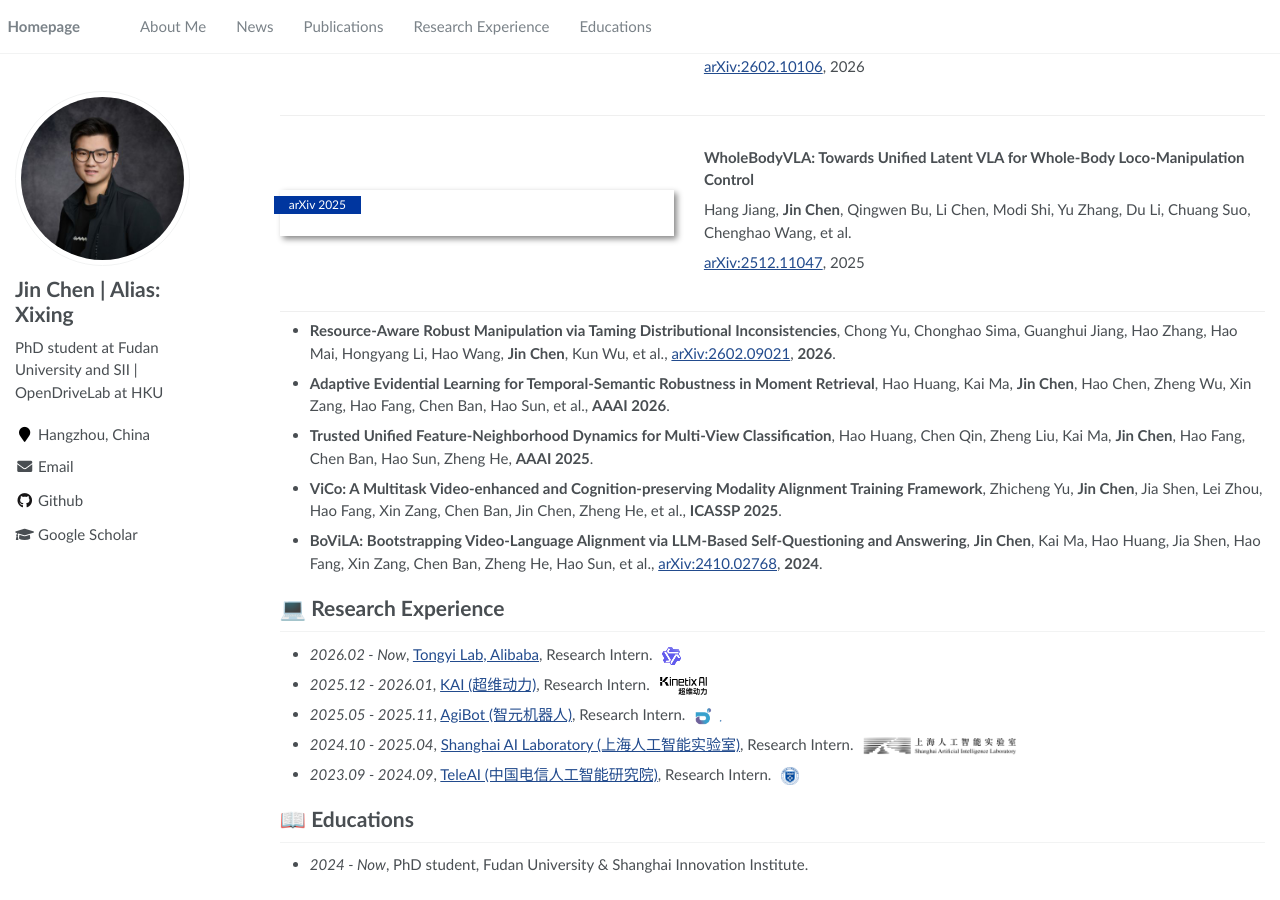
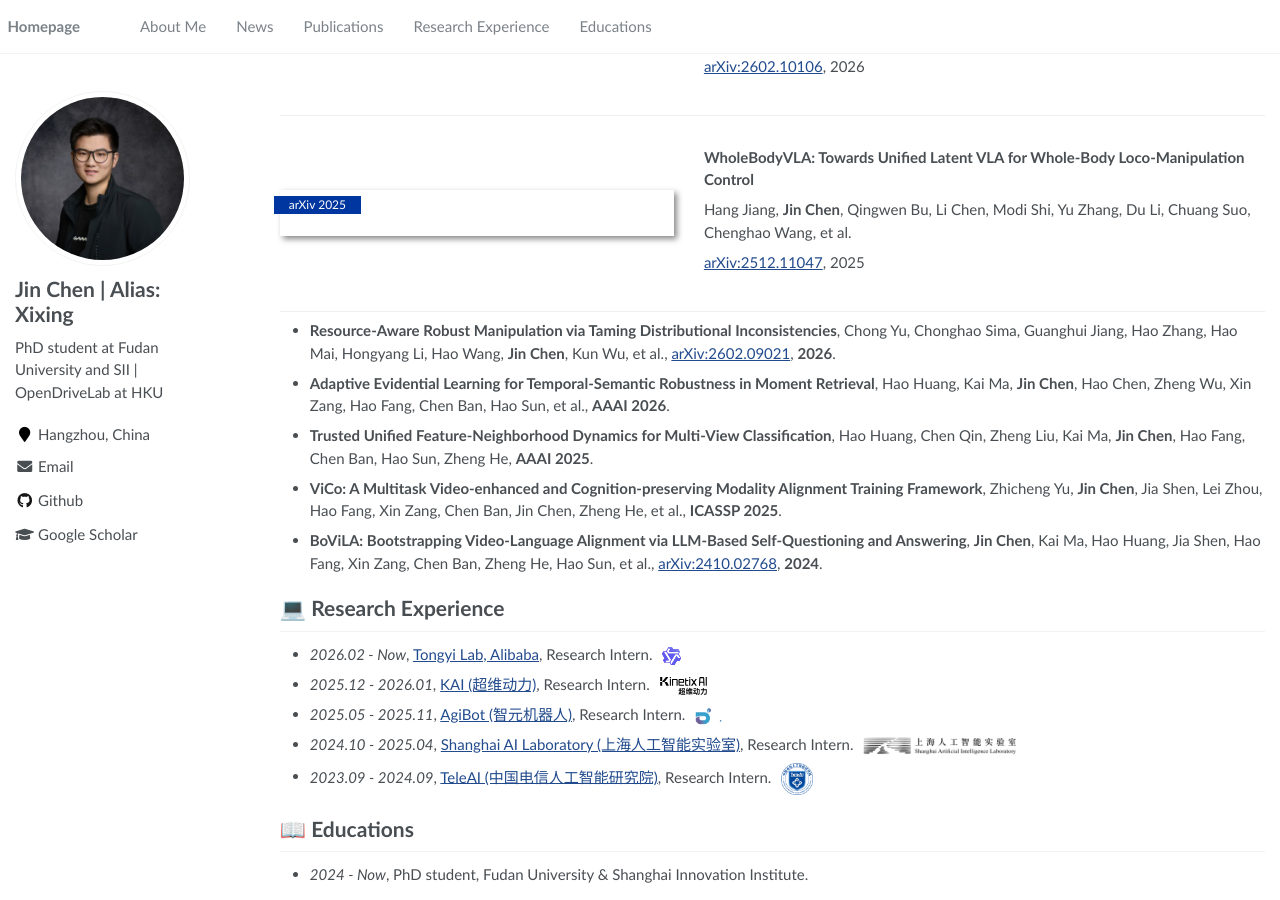
Before and after one commit to JinChen0056/jinchen0056.github.io, a Jekyll site: the page built from _pages/about.md, in a window 1280 px wide and 900 px high, scrolled down 676 px. Built offline with Jekyll 4.4.1, drawn with Linux system fonts in a browser that asks for light colours.

Commit message:
TeleAI logo: enlarge from 18px to 32px (circular crest needs room for outer ring text)

```diff
--- a/_pages/about.md
+++ b/_pages/about.md
@@ -86,7 +86,7 @@
 - *2025.12 - 2026.01*, [KAI (超维动力)](https://www.kinetixai.tech/), Research Intern. <img src='images/logos/kai.svg' style='height:18px;vertical-align:middle;margin-left:6px;filter:invert(1)'>
 - *2025.05 - 2025.11*, [AgiBot (智元机器人)](https://www.agibot.com/), Research Intern. <img src='images/logos/agibot.png' style='height:18px;vertical-align:middle;margin-left:6px'>
 - *2024.10 - 2025.04*, [Shanghai AI Laboratory (上海人工智能实验室)](https://www.shlab.org.cn/), Research Intern. <img src='images/logos/shlab.webp' style='height:18px;vertical-align:middle;margin-left:6px;filter:invert(1)'>
-- *2023.09 - 2024.09*, [TeleAI (中国电信人工智能研究院)](https://www.teleai.com.cn/), Research Intern. <img src='images/logos/teleai.png' style='height:18px;vertical-align:middle;margin-left:6px'>
+- *2023.09 - 2024.09*, [TeleAI (中国电信人工智能研究院)](https://www.teleai.com.cn/), Research Intern. <img src='images/logos/teleai.png' style='height:32px;vertical-align:middle;margin-left:6px'>
 
 
 # 📖 Educations
```
